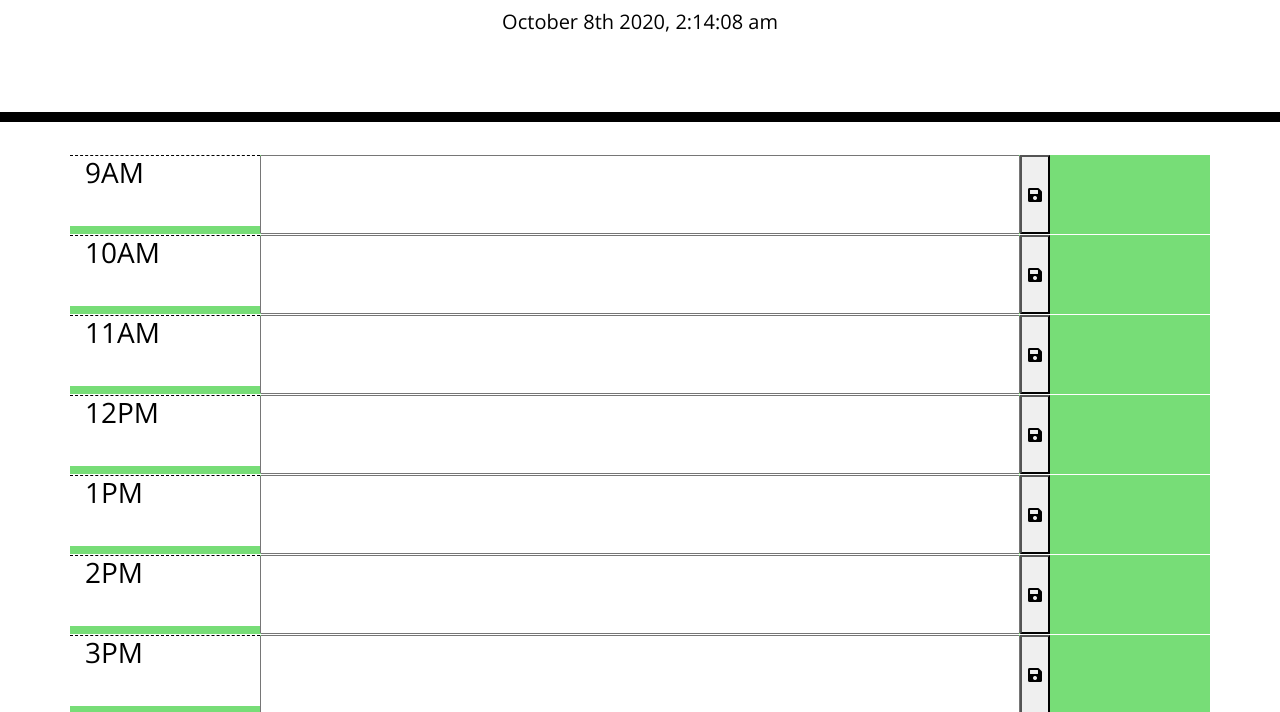
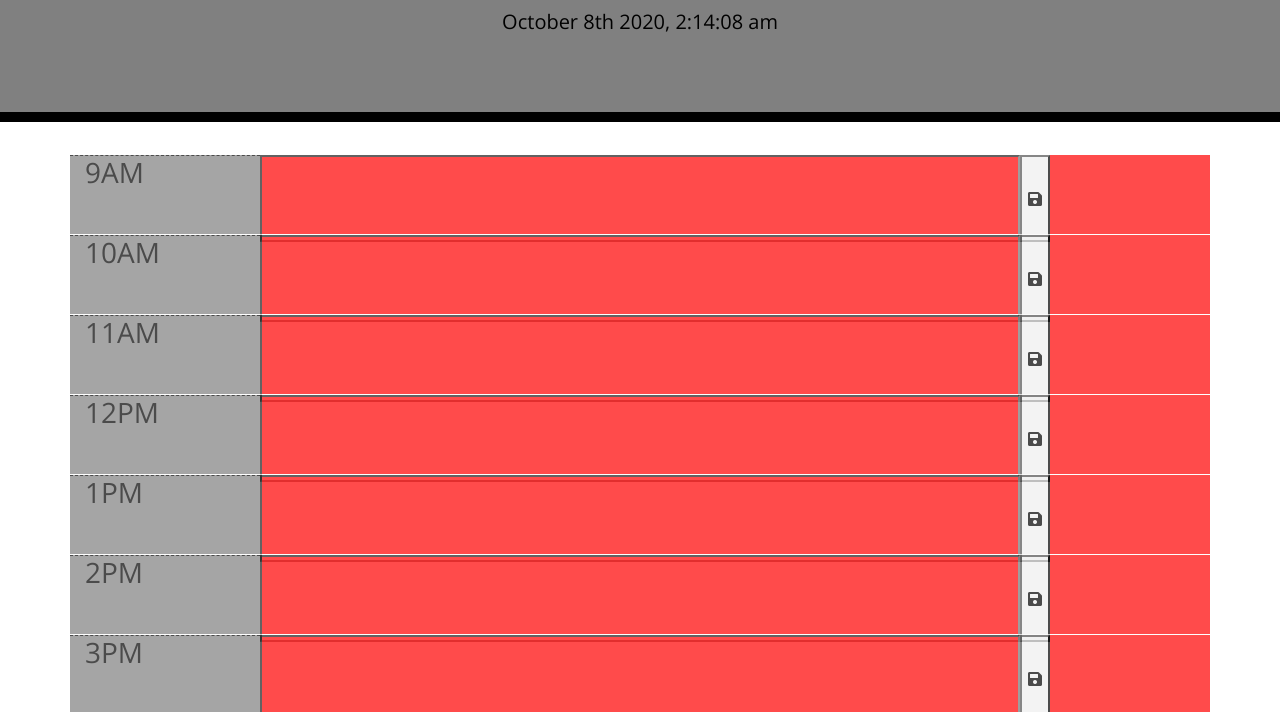
Before and after one commit to ryanswilson1/DayPlanner, a plain HTML site: page index.html in a window 1280 px wide. Shown: the part 182-894 px from the top of the page. Drawn offline with nearby package versions, Linux system fonts and the light colour scheme.

Commit message:
updated CSS so colors worked with JS

```diff
--- a/assets/script.js
+++ b/assets/script.js
@@ -23,7 +23,7 @@ function fill() {
 
 function timeTracker() {
     var currentTime = moment().hour();
-    console.log(currentTime);
+    // console.log(currentTime);
     $(".row time-line").each(function () {
         var hourBlock = parseInt($(this).attr("id").split("hour")[1]);
         console.log(hourBlock);
--- a/assets/style.css
+++ b/assets/style.css
@@ -1,3 +1,11 @@
+input {
+  background: none;
+}
+
+h3 {
+  height: 100%;
+}
+
 body {
   font-family: 'Open Sans', sans-serif;
   font-size: 16px;
@@ -15,7 +23,7 @@ textarea{
 
 .jumbotron {
   text-align: center;
-  background-color: transparent;
+  background-color: gray;
   color: black;
   border-radius: 0;
   border-bottom: 10px solid black;
@@ -43,18 +51,21 @@ textarea{
 }
 
 .then {
-  background-color: #d3d3d3;
-  color: white;
+  background-color: green;
+  color:green;
+  opacity: .7;
 }
 
 .now {
-  background-color: #ff6961;
-  color: white;
+  background-color: gray;
+  color: gray;
+  opacity: .7;
 }
 
 .later {
-  background-color: #77dd77;
-  color: white;
+  background-color: red;
+  color:red;
+  opacity: .7;
 }
 
 .saveBtn {
@@ -69,3 +80,13 @@ textarea{
   font-size: 20px;
   transition: all .3s ease-in-out;
 }
+
+.input
+  {
+    color: gray;
+  }
+
+  .col-lg-2
+  {
+    background-color: gray;
+  }
```
